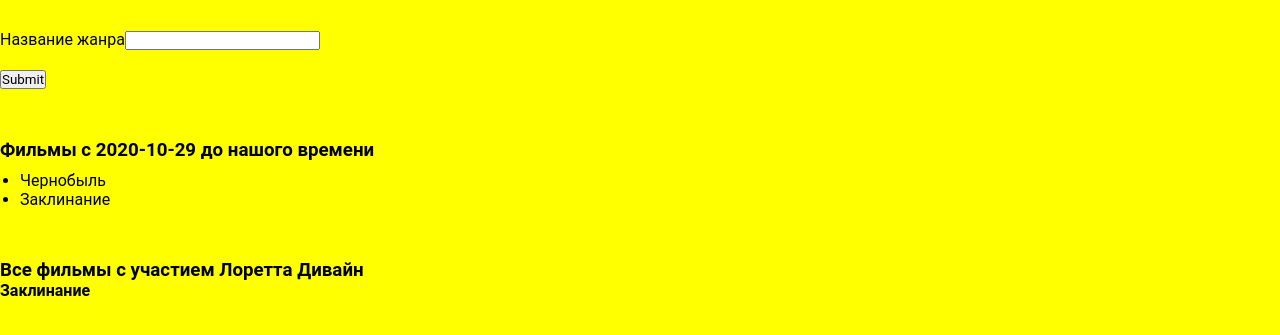
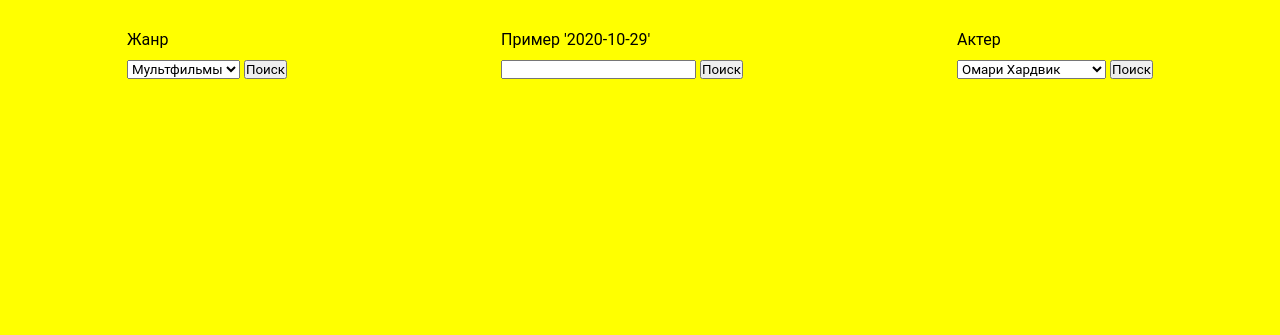
Before and after one commit to ArsenyOK/Itex_semestr2, a PHP site: page / in a window 1280 px wide. Shown: the part 55-390 px from the top of the page. Run offline with PHP 8.4, Linux system fonts and the light colour scheme; data comes from the database, SQL or seed files in the repository; data that the repository does not hold is empty.

Commit message:
changed main file

```diff
--- a/index.php
+++ b/index.php
@@ -36,7 +36,17 @@
    }
 
    main {
-      padding: 30px 0;
+      padding: 30px 20px;
+   }
+
+   p {
+      margin-bottom: 10px;
+   }
+
+   .container {
+      display: flex;
+    width: 100%;
+    justify-content: space-around;
    }
 </style>
 
@@ -45,81 +55,55 @@
     <main>
     <div class="container">
       <form action="select.php" method="post">
-         <label>Название жанра</label><input type="text" name="name" id="name"><br /><br />
-         <input type="submit" value="Submit">
-         <div className="block-data">
+      <p>Жанр</p>
+         <select name="genre">
             <?php
             $connection = mysqli_connect('localhost', 'root', '', 'Film');
 
-                  $name = mysqli_real_escape_string($connection, $_POST['name']);
-                     if($name) {
+            $query = 'SELECT * FROM `genre`';
+
             $result = mysqli_query($connection, $query);
 
-                  while($row = $result->fetch_assoc())
-                  {
+            $res=mysqli_fetch_all ($result, MYSQLI_NUM);
+            foreach($res as $name)
+            echo "<option value='".$name[1]."'>".$name[1]."</option>";
             ?>
 
-               <?php
-                  }
-                  }
-                  mysqli_close($connection);
             ?>
-            </div>
+
+
+         </select>
+         <input type="submit" name="form1_submit" value="Поиск"><br>
          </form>
-      </div>
 
-    <div class="block-data">
-        <h3>Фильмы с 2020-10-29 до нашого времени</h3>
-        <ul>
+
+   <form action="select3.php" method="post">
+      <p>Пример '2020-10-29'</p>
+      <input type="text" name="user_date" />
+      <input type="submit" name="form3_submit" value="Поиск"><br>
+   </form>
+
+
+
+
+
+      <form action="select2.php" method="post">
+      <p>Актер</p>
+         <select name="actor">
                <?php
                $connection = mysqli_connect('localhost', 'root', '', 'Film');
 
-               $query = 'SELECT name FROM film WHERE date BETWEEN "2020-10-29" and CURRENT_DATE';
+               $query = 'SELECT * FROM `actor`';
 
                $result = mysqli_query($connection, $query);
 
-                 while($row = $result->fetch_assoc())
-                {
+               $res=mysqli_fetch_all ($result, MYSQLI_NUM);
+               foreach($res as $name)
+               echo "<option value='".$name[1]."'>".$name[1]."</option>";
                ?>
-        <li>
-            <?php echo  $row['name']; ?>
-         </li>
-        <?php
-                }
-
-                // закрываем соединение с базой
-               mysqli_close($connection);
-             ?>
-        </ul>
-    </div>
-
-
-   <div class="container">
-   <h3>Все фильмы с участием Лоретта Дивайн</h3>
-    <div className="block-data">
-        <?php   // LOOP TILL END OF DATA
-               $connection = mysqli_connect('localhost', 'root', '', 'Film');
-
-               // текст SQL запроса, который будет передан базе
-               $query = 'SELECT f.name from film f, film_actor, actor a
-               where ID_Film=FID_Film and FID_Actor=ID_Actor and a.name="Лоретта Дивайн";';
-
-               // выполняем запрос к базе данных
-                  $result = mysqli_query($connection, $query);
-
-                 while($row = $result->fetch_assoc())
-                {
-             ?>
-        <h4>
-            <?php echo  $row['name']; ?>
-        </h4>
-        <?php
-                }
-
-                // закрываем соединение с базой
-               mysqli_close($connection);
-             ?>
-    </div>
+         </select>
+         <input type="submit" name="form2_submit" value="Поиск"><br>
+      </form>
       </div>
     </main>
 
```
Lines whose indentation alone changed are shown as unchanged.
